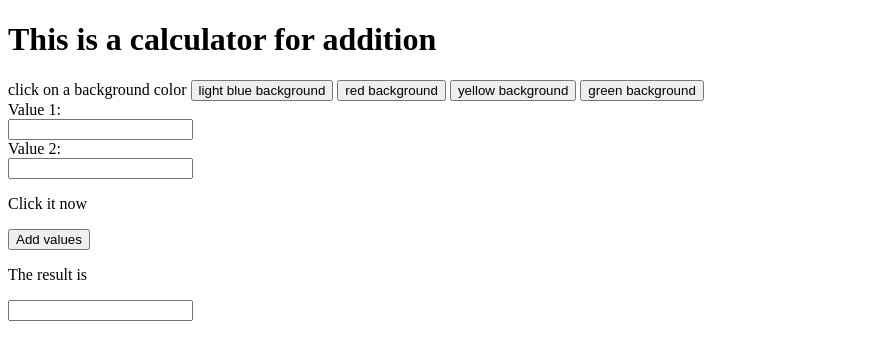
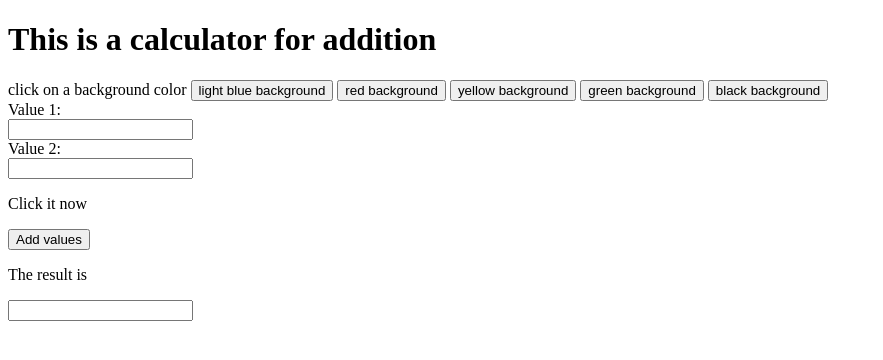
Before and after one commit to felixpaulin/my-first-git-project, a plain HTML site: page w3schools/index.html in a window 1280 px wide. Shown: the whole page, without its empty margins (0-883 px from the left). Drawn offline with Linux system fonts and the light colour scheme.

Commit message:
calculator

```diff
--- a/w3schools/index.html
+++ b/w3schools/index.html
@@ -20,6 +20,8 @@
 
           <button type="button" onclick="myFunction4()">green background</button>
 
+          <button type="button" onclick="myFunction5()">black background</button>
+
 
 
         <form>
--- a/w3schools/w3schools.js
+++ b/w3schools/w3schools.js
@@ -27,3 +27,12 @@ function myFunction3() {
 function myFunction4() {
   document.body.style.backgroundColor = "green";
 }
+
+function myFunction5() {
+  document.body.style.backgroundColor = "black";
+  var all = document.getElementsByTagName("*");
+
+  for (var i=0, max=all.length; i < max; i++) {
+   all[i].style.color = "red";
+  }
+}
```
